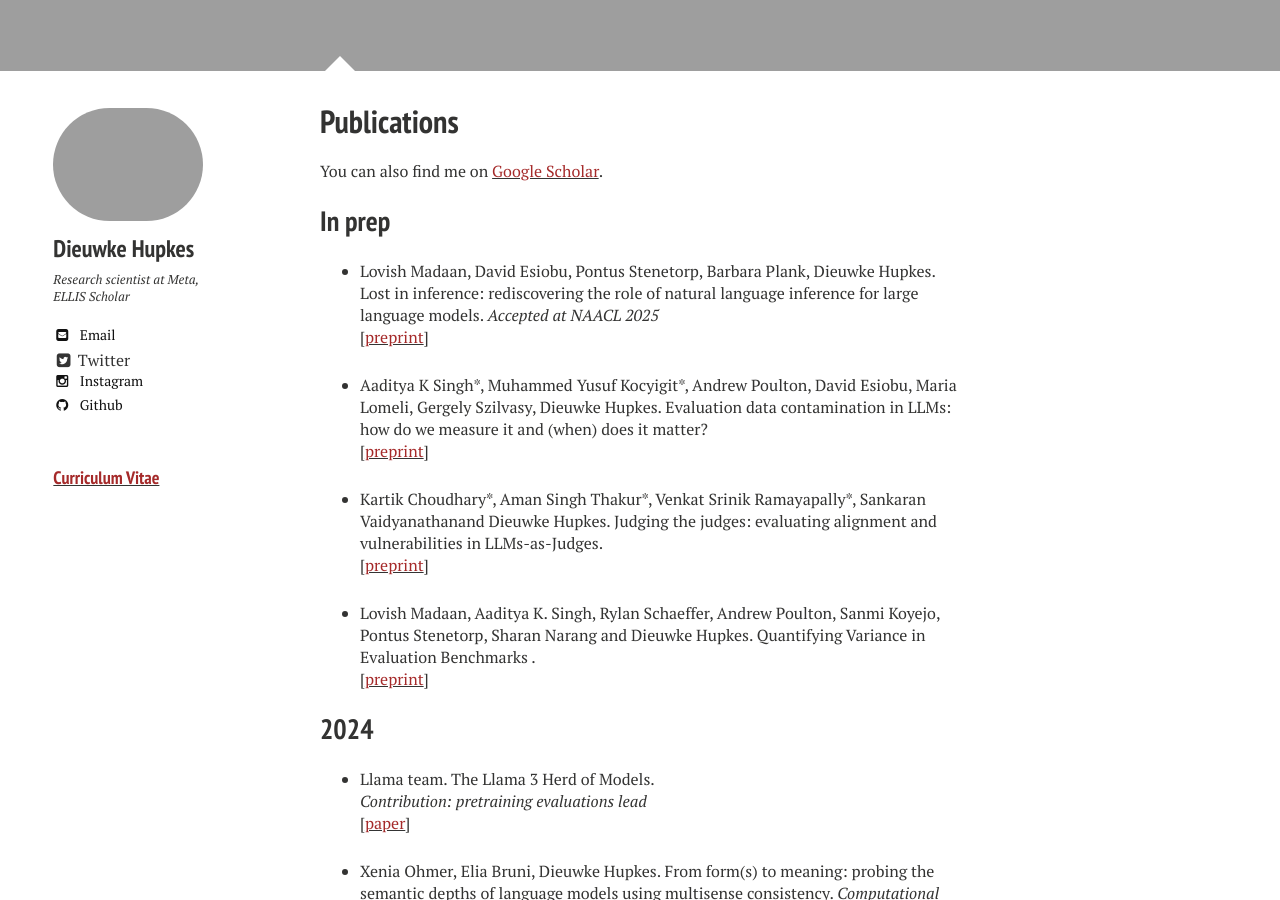
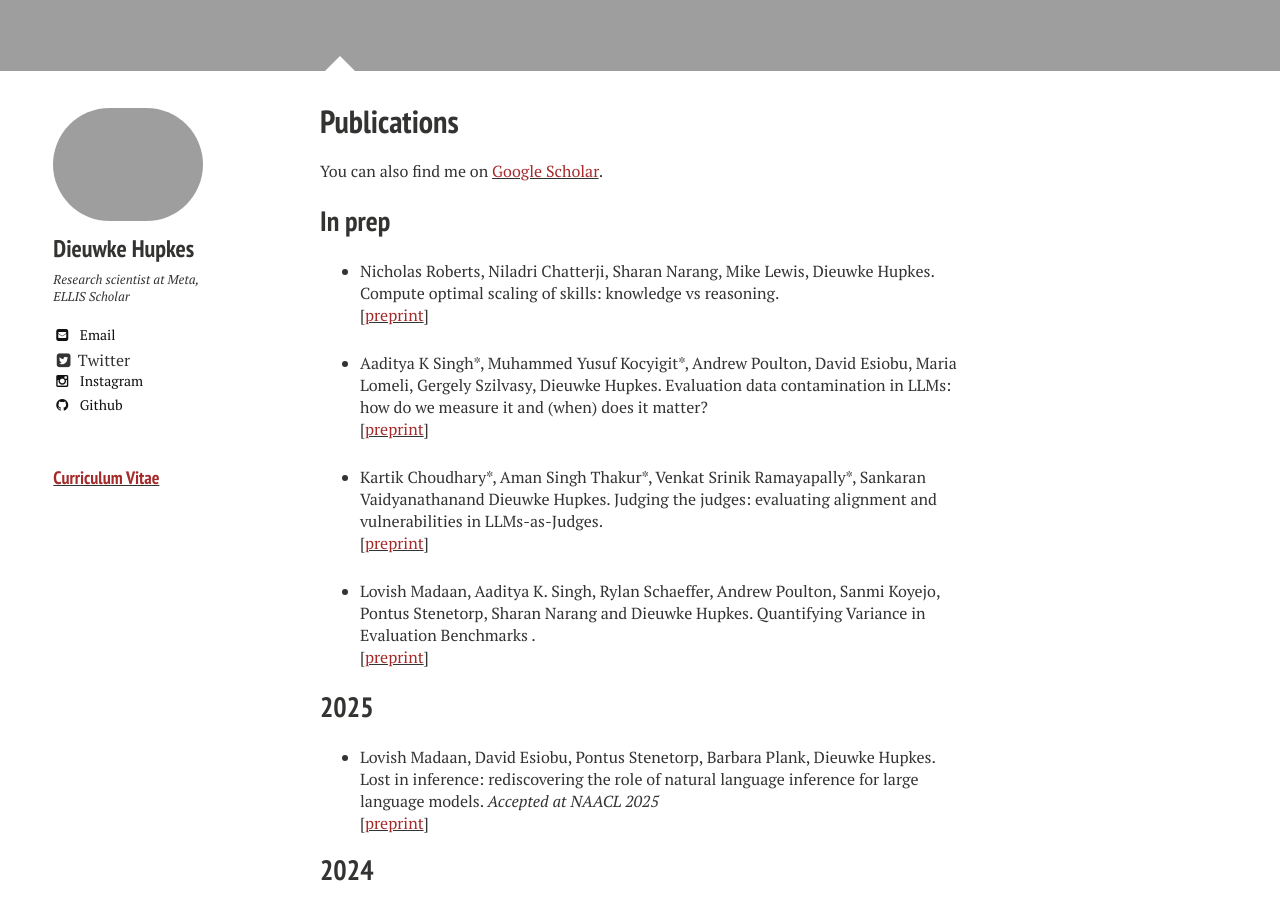
Before and after one commit to dieuwkehupkes/dieuwkehupkes.github.io, a Jekyll site: the page built from publications.md, in a window 1280 px wide and 900 px high, scrolled down 973 px. Built offline with Jekyll 4.4.1, drawn with Linux system fonts in a browser that asks for light colours; nearby versions of some CDN libraries.

Commit message:
Add publication Nick

```diff
--- a/publications.md
+++ b/publications.md
@@ -14,8 +14,8 @@ You can also find me on <a href="https://scholar.google.com/citations?user=tAtSM
 
 ## In prep
 
-* Lovish Madaan, David Esiobu, Pontus Stenetorp, Barbara Plank, Dieuwke Hupkes. Lost in inference: rediscovering the role of natural language inference for large language models. *Accepted at NAACL 2025*\\
-\[[<font color="brown">preprint</font>](https://arxiv.org/abs/2411.14103){:target="blank"}\]
+* Nicholas Roberts, Niladri Chatterji, Sharan Narang, Mike Lewis, Dieuwke Hupkes. Compute optimal scaling of skills: knowledge vs reasoning. \\
+\[[<font color="brown">preprint</font>](https://arxiv.org/abs/2503.10061){:target="blank"}\]
 
 * Aaditya K Singh\*, Muhammed Yusuf Kocyigit\*, Andrew Poulton, David Esiobu, Maria Lomeli, Gergely Szilvasy, Dieuwke Hupkes. Evaluation data contamination in LLMs: how do we measure it and (when) does it matter? \\
 \[[<font color="brown">preprint</font>](https://arxiv.org/abs/2411.03923){:target="blank"}\]
@@ -27,7 +27,10 @@ You can also find me on <a href="https://scholar.google.com/citations?user=tAtSM
 . \\
 \[[<font color="brown">preprint</font>](https://arxiv.org/abs/2406.10229){:target="blank"}\]
 
+## 2025
 
+* Lovish Madaan, David Esiobu, Pontus Stenetorp, Barbara Plank, Dieuwke Hupkes. Lost in inference: rediscovering the role of natural language inference for large language models. *Accepted at NAACL 2025*\\
+\[[<font color="brown">preprint</font>](https://arxiv.org/abs/2411.14103){:target="blank"}\]
 
 ## 2024
 
```
